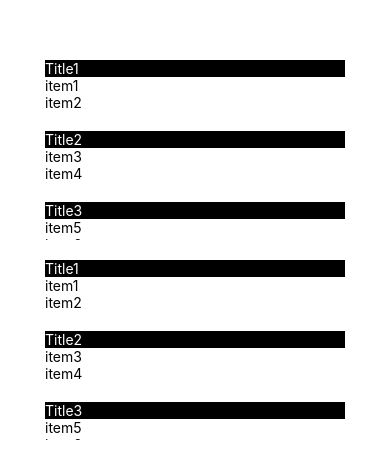
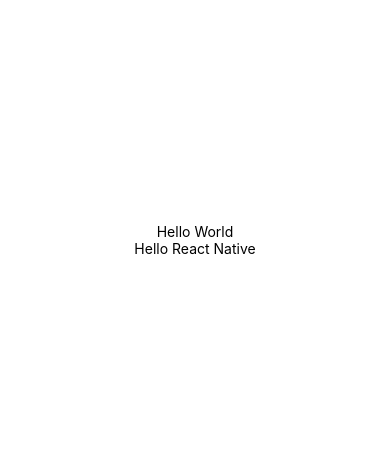
Before and after one commit to willie0311/react-native, a React Native app: screen / in a window 390 px wide. Shown: the part 182-654 px from the top of the page. Built offline with nearby package versions, Linux system fonts and the light colour scheme.

Commit message:
props屬性 自訂義 Class

```diff
--- a/App.js
+++ b/App.js
@@ -1,52 +1,22 @@
 import { StyleSheet, Text, View,SafeAreaView,TextInput,Button,TouchableHighlight,TouchableOpacity,TouchableNativeFeedback,Image, ScrollView , FlatList ,SectionList  } from 'react-native';
 
+import { Component } from "react";
+
+//自訂義hello
+class Hello extends Component {
+  render (){
+    return (
+      <Text>Hello {this.props.title}</Text>
+    )
+  }
+}
 
 export default function App() {
-  var data01 = [
-    { title: 'Title1', data: ['item1','item2']},
-    { title: 'Title2', data: ['item3','item4']},
-    { title: 'Title3', data: ['item5','item6']},
-  ];
+
   return (
-    <View style={styles.container}>
-      <View style={{width: 300, height: 400}}>
-        <SectionList
-          renderItem={({ item, index, section}) => (
-            <Text key={index}>{item}</Text>
-          )}
-          renderSectionHeader={
-            ({section: {title} }) =>(
-              <View
-                style={{backgroundColor: 'black',
-                marginTop:20
-              }}>
-                <Text style={{ color: "white"}}>
-                {title}
-                </Text>
-              </View>
-            )}
-          sections={data01}
-          keyExtractor={(item, index) => item + index}
-        />
-        <SectionList
-          renderItem={({ item, index, section}) => (
-            <Text key={index}>{item}</Text>
-          )}
-          renderSectionHeader={
-            ({section: {title} }) =>(
-              <View
-                style={{backgroundColor: 'black',
-                marginTop:20
-              }}>
-                <Text style={{ color: "white"}}>
-                {title}
-                </Text>
-              </View>
-            )}
-          sections={data01}
-          keyExtractor={(item, index) => item + index}
-        />
-      </View>
+    <View style ={styles.container}>
+      <Hello title='World' />
+      <Hello title='React Native' />
     </View>
   );
 }
```
